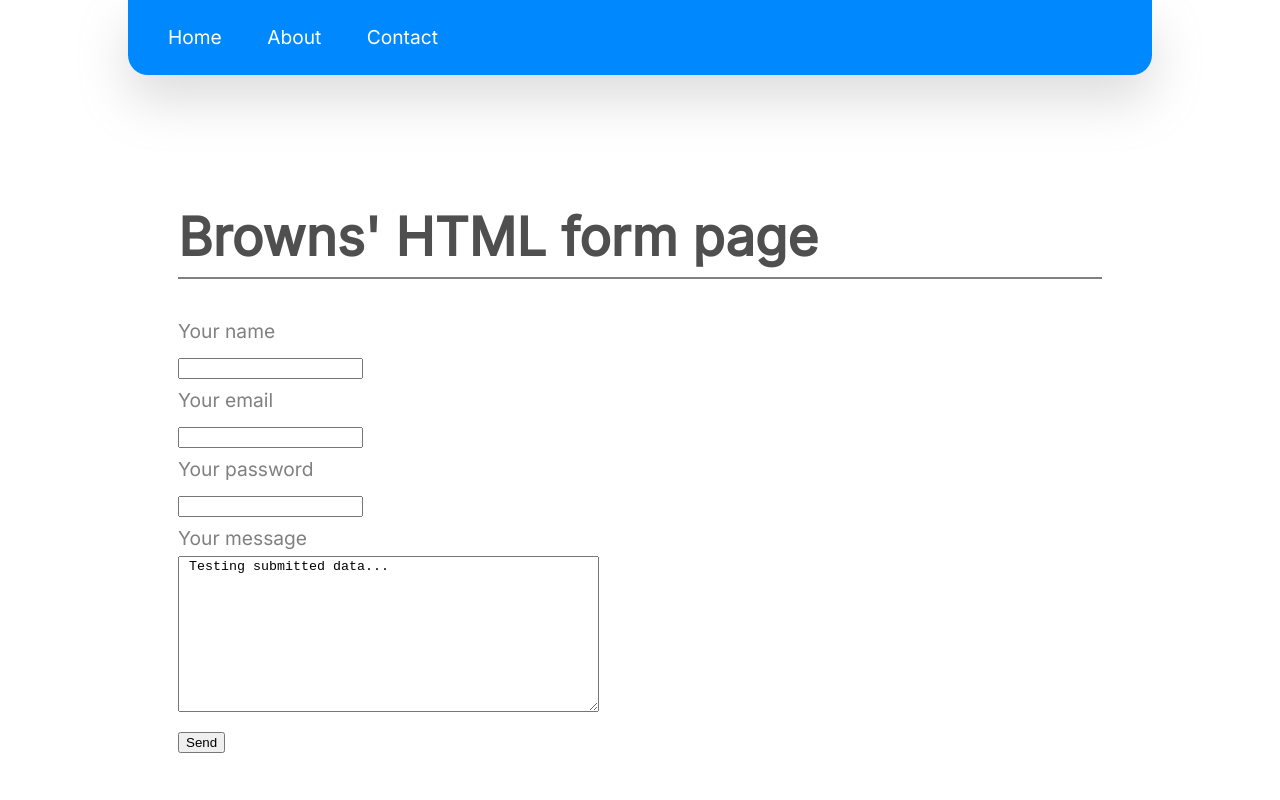
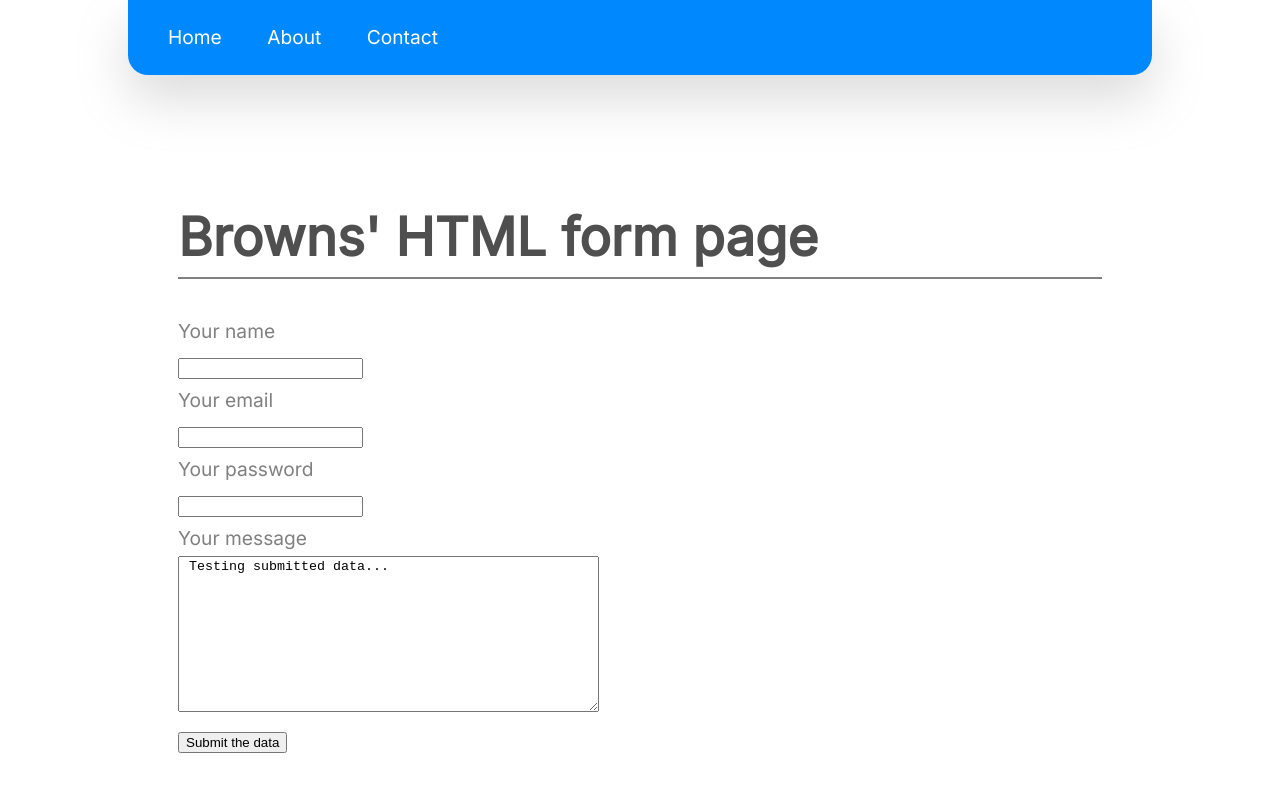
Before and after one commit to MarcusBr0wn8/Basic-HTML-Form, a plain HTML site: page contact.html in a window 1280 px wide. Shown: the top 800 px of the page. Drawn offline with Linux system fonts and the light colour scheme.

Commit message:
Update contact.html

```diff
--- a/contact.html
+++ b/contact.html
@@ -33,7 +33,7 @@
             <label >Your message</label><br>
             <textarea rows="10" cols="50px" name="message"> Testing submitted data...</textarea><br>
 
-            <input type="submit" value="Send">
+            <input type="submit" value="Submit the data">
         </form>
 
 
```
